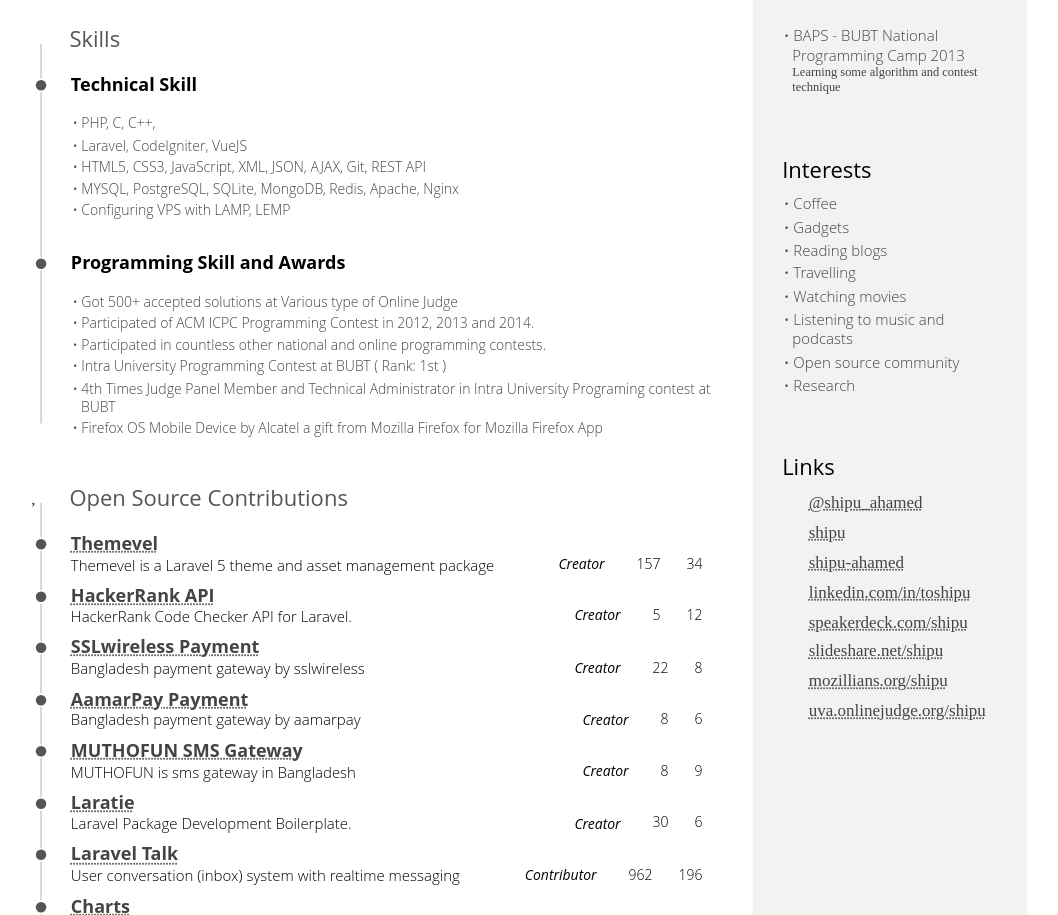
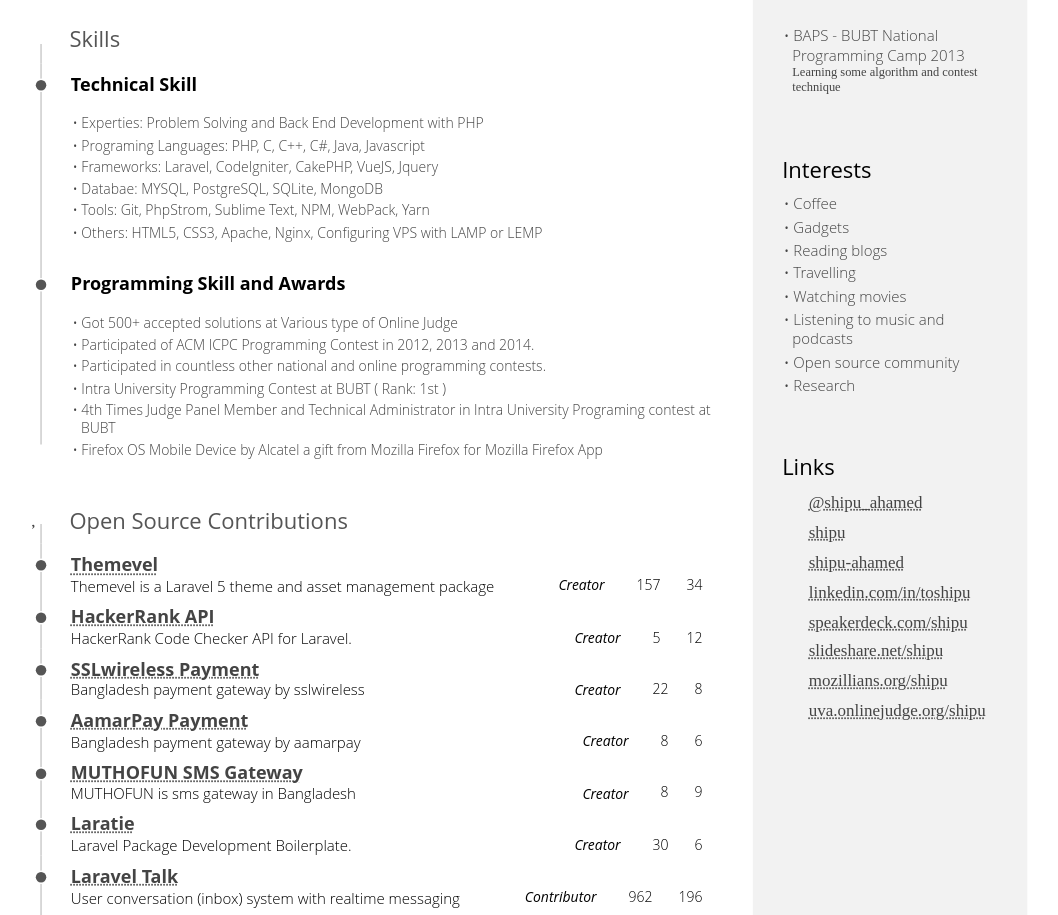
Before and after one commit to Shipu/shipu.github.io, a Nuxt app: page /cv in a window 1280 px wide. Shown: the part 1675-2590 px from the top of the page, without its empty margins (211-1269 px from the left). Built offline with nearby package versions, Linux system fonts and the light colour scheme; a web font is replaced by a local one.

Commit message:
Update Technical Skill

```diff
--- a/pages/cv.vue
+++ b/pages/cv.vue
@@ -193,11 +193,12 @@
                     </header>
                     <div>
                         <ul>
-                            <li>PHP, C, C++,</li>
-                            <li>Laravel, CodeIgniter, VueJS</li>
-                            <li>HTML5, CSS3, JavaScript, XML, JSON, AJAX, Git, REST API</li>
-                            <li>MYSQL, PostgreSQL, SQLite, MongoDB, Redis, Apache, Nginx</li>
-                            <li>Configuring VPS with LAMP, LEMP</li>
+                            <li>Experties: Problem Solving and Back End Development with PHP</li>
+                            <li>Programing Languages: PHP, C, C++, C#, Java, Javascript</li>
+                            <li>Frameworks: Laravel, CodeIgniter, CakePHP, VueJS, Jquery</li>
+                            <li>Databae: MYSQL, PostgreSQL, SQLite, MongoDB</li>
+                            <li>Tools: Git, PhpStrom, Sublime Text, NPM, WebPack, Yarn
+                            <li>Others: HTML5, CSS3, Apache, Nginx, Configuring VPS with LAMP or LEMP</li>
                         </ul>
                     </div>
                 </div>
```
